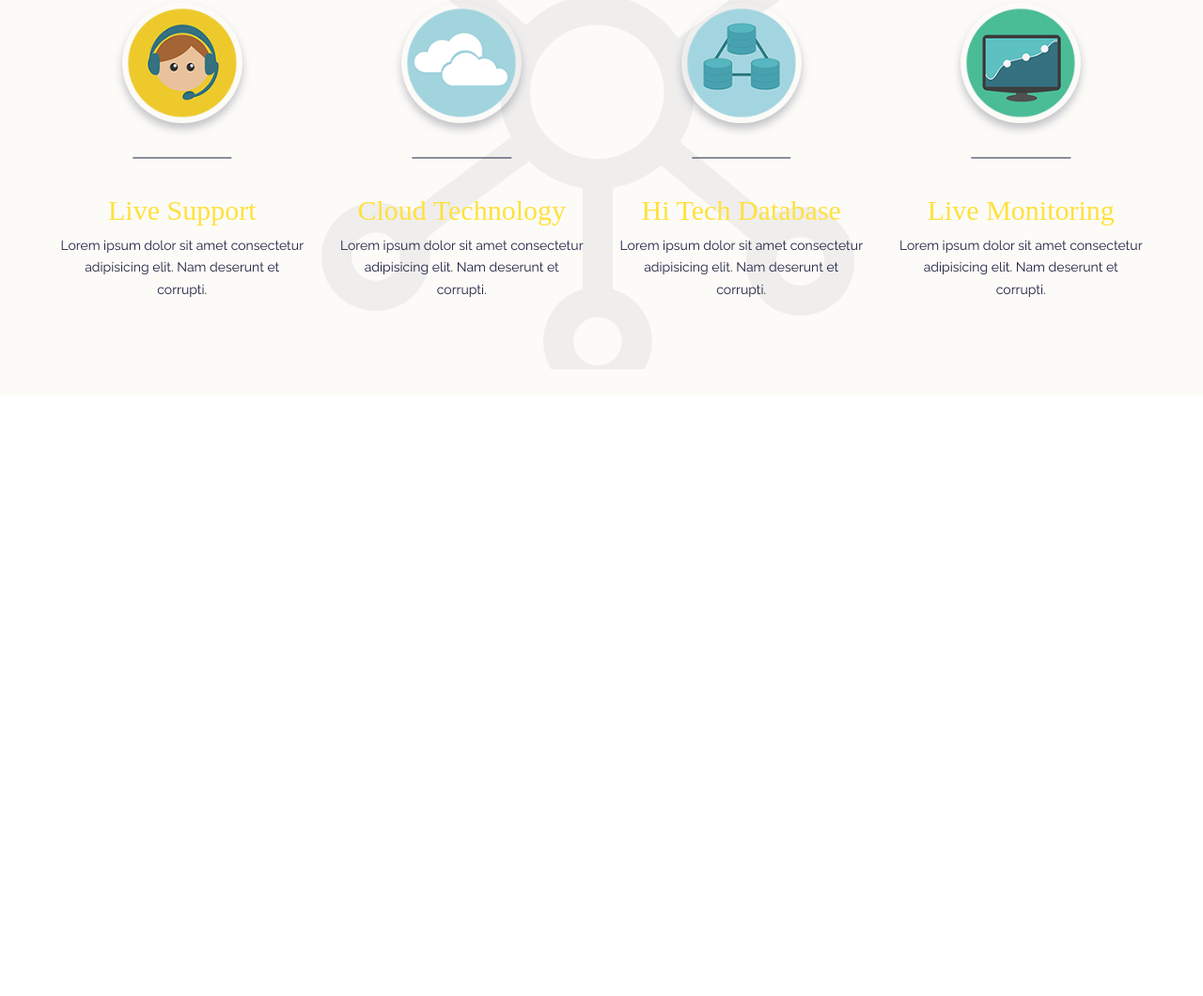
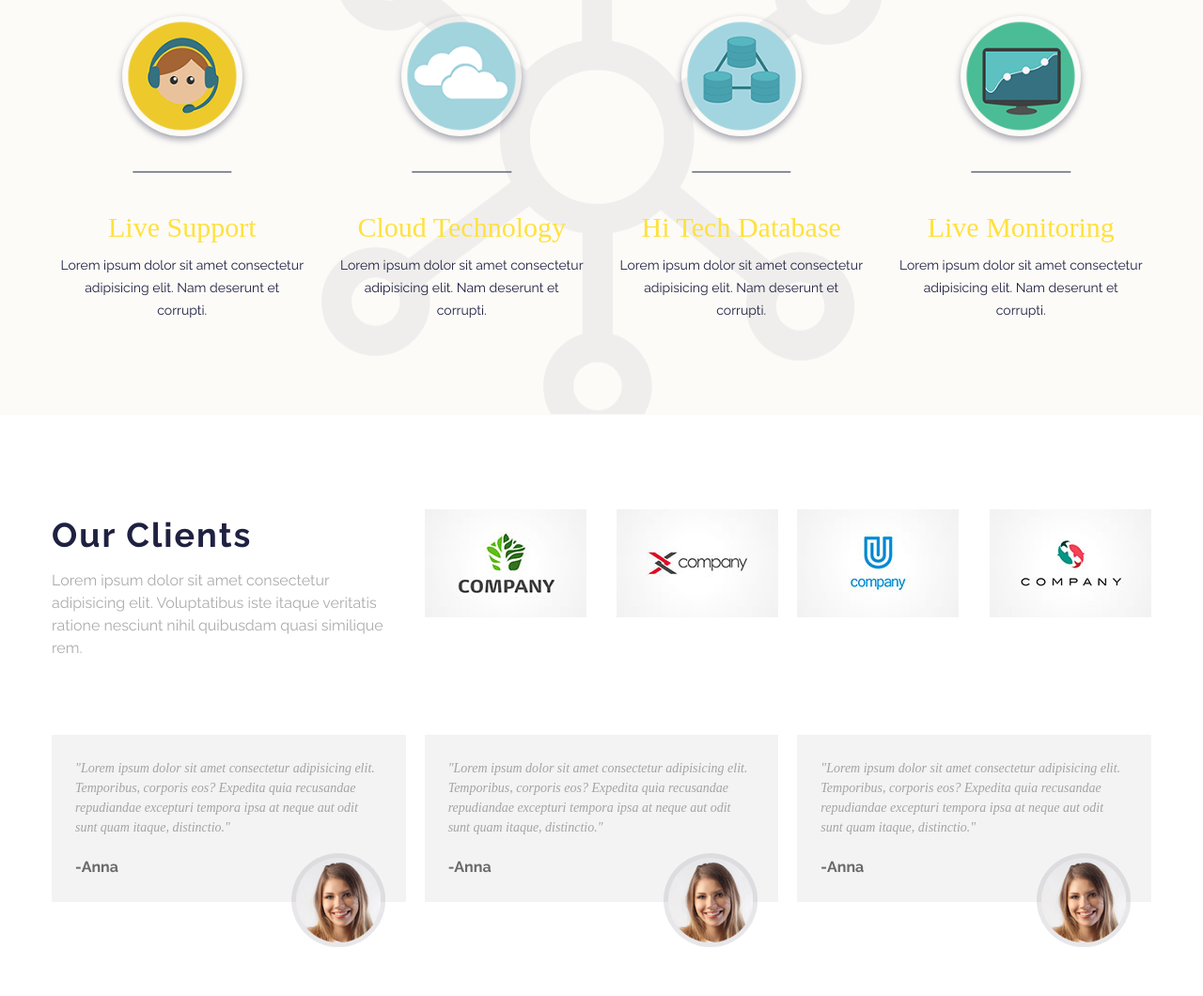
Before and after one commit to RubezicM/MaguwoHost, a website: page src/index.html in a window 1280 px wide. Shown: the part 1721-2781 px from the top of the page at 94% size. Before the commit the page ends 2142 px from the top, so only its background shows below. Drawn offline with Linux system fonts and the light colour scheme; a web font is replaced by a local one.

Commit message:
Clients and testimonials sections completed for large screens

```diff
--- a/src/index.html
+++ b/src/index.html
@@ -70,7 +70,7 @@
             <div class="split-panel split-panel--blue">
                 <div class="services">
                     <img src="img/shape-big.png" class="services__figure services__figure--image"></img>
-                    <h2 class="heading-secondary">#1 Webhost Services</h2>
+                    <h2 class="heading-secondary heading-secondary--white">#1 Webhost Services</h2>
                     <p class="paragraph paragraph--white">Lorem ipsum dolor sit amet consectetur adipisicing elit. Reiciendis labore voluptatibus, provident cupiditate
                         consectetur a similique impedit pariatur voluptates blanditiis accusantium.</p>
                     <a href="#" class="btn btn--transparent btn--medium u-text--light u-font--bold">More</a>
@@ -80,7 +80,7 @@
             <div class="split-panel split-panel--yellow">
                 <div class="services">
                     <span class="services__figure services__figure--text">.com</span>
-                    <h2 class="heading-secondary">#1 Domain Services</h2>
+                    <h2 class="heading-secondary heading-secondary--white">#1 Domain Services</h2>
                     <p class="paragraph paragraph--white">Lorem ipsum dolor sit amet consectetur adipisicing elit. Reiciendis labore voluptatibus, provident cupiditate
                         consectetur a similique impedit pariatur voluptates blanditiis accusantium.</p>
                     <a href="#" class="btn btn--transparent btn--medium u-text--light u-font--bold">More</a>
@@ -135,6 +135,55 @@
             </div>
 
         </section>
+        <section class="section-testimonials">
+            <div class="row">
+                <div class="col-1-of-3">
+                    <h2 class="heading-secondary clients__heading">Our Clients</h2>
+                    <span class="clients__heading--sub">Lorem ipsum dolor sit amet consectetur adipisicing elit. Voluptatibus iste itaque veritatis ratione nesciunt
+                        nihil quibusdam quasi similique rem.</span>
+
+                </div>
+                <div class="col-1-of-3">
+                    <div class="clients__logo-box">
+                        <img src="img/testimonials-logo-1.jpg" alt="Company #1" class="clients__image">
+                        <img src="img/testimonials-logo-2.jpg" alt="Company #1" class="clients__image">
+                    </div>
+                </div>
+                <div class="col-1-of-3">
+                    <div class="clients__logo-box">
+                        <img src="img/testimonials-logo-3.jpg" alt="Company #1" class="clients__image">
+                        <img src="img/testimonials-logo-4.jpg" alt="Company #1" class="clients__image">
+                    </div>
+                </div>
+            </div>
+            <div class="row">
+            <div class="col-1-of-3">
+                <div class="testimonial">
+                    <p class="testimonial__text">"Lorem ipsum dolor sit amet consectetur adipisicing elit. Temporibus, corporis eos? Expedita quia recusandae
+                        repudiandae excepturi tempora ipsa at neque aut odit sunt quam itaque, distinctio."</p>
+                        <p class="testimonial__name">-Anna</p>
+                    <img src="img/anna.png" alt="Anna testimonial" class="testimonial__picture">
+                </div>
+            </div>
+            <div class="col-1-of-3">
+                    <div class="testimonial">
+                            <p class="testimonial__text">"Lorem ipsum dolor sit amet consectetur adipisicing elit. Temporibus, corporis eos? Expedita quia recusandae
+                                repudiandae excepturi tempora ipsa at neque aut odit sunt quam itaque, distinctio."</p>
+                                <p class="testimonial__name">-Anna</p>
+                            <img src="img/anna.png" alt="Anna testimonial" class="testimonial__picture">
+                        </div>
+            </div>
+            <div class="col-1-of-3">
+                    <div class="testimonial">
+                            <p class="testimonial__text">"Lorem ipsum dolor sit amet consectetur adipisicing elit. Temporibus, corporis eos? Expedita quia recusandae
+                                repudiandae excepturi tempora ipsa at neque aut odit sunt quam itaque, distinctio."</p>
+                                <p class="testimonial__name">-Anna</p>
+                            <img src="img/anna.png" alt="Anna testimonial" class="testimonial__picture">
+                        </div>
+            </div>
+        </div>
+
+        </section>
     </main>
     <!--build:js -->
     <script src="scripts/main.js"></script>
--- a/src/sass/abstracts/_variables.scss
+++ b/src/sass/abstracts/_variables.scss
@@ -5,6 +5,9 @@ $color-secondary: #FFE13D;
 $color-tertiary: #2D2D2D;
 $color-white: #fff;
 
+
+$color-gray: #ACACAC;
+$color-gray-light: #F4F3F3;
 
 // GRID
 
--- a/src/sass/base/_typography.scss
+++ b/src/sass/base/_typography.scss
@@ -1,7 +1,7 @@
 body {
     font-family: 'Raleway', sans-serif;
     font-weight: 400;
-    line-height: 1.3;
+    line-height: 1.5;
     color: $color-primary;
 }
 
@@ -26,12 +26,21 @@ body {
 }
 
 .heading-secondary {
-    color: $color-white;
+
     font-weight: 700;
     font-family: $font-family-primary;
     font-size: 3.6rem;
     margin-bottom: 1rem;
     letter-spacing: .2rem;
+
+
+    &--sub {
+        color: $color-gray;
+        font-size: 1.6rem;
+    }
+    &--white {
+        color: $color-white;
+    }
 }
 
 .heading-tertiary {
--- a/src/sass/components/_features.scss
+++ b/src/sass/components/_features.scss
@@ -25,6 +25,7 @@
         }
         &:hover .features__shadow {
             transform: rotateY(180deg) translateX(-50%) scale(1.1);
+            box-shadow: 0 1rem 2rem rgba($color-primary,.15);
         }
     }
     &__icon {
@@ -37,11 +38,11 @@
         //perspective: 150rem;
     //-moz-perspective: 150rem;
     transition: all .5s;
-        z-index: -1;
+        //z-index: -1;
         width: 128px;
         height: 128px;
         border-radius: 50%;
-        box-shadow: 0 .6rem .9rem rgba($color-primary,.5);
+        box-shadow: 0 .35rem .7rem rgba($color-primary,.4);
         display: block;
         position: absolute;
         top: 0;
--- /dev/null
+++ b/src/sass/components/_testimonials.scss
@@ -0,0 +1,25 @@
+.testimonial {
+    background-color: $color-gray-light;
+    padding: 2.5rem;
+    position: relative;
+
+    &__text {
+        color: #A4A4A4;
+        font-family: $font-family-secondary;
+        font-size: 1.4rem;
+        font-style: italic;
+    }
+    &__name {
+        font-size: 1.6rem;
+        font-weight: 700;
+        display: block;
+        margin-top: 2rem;
+        color: #696969;
+    }
+    &__picture {
+        position: absolute;
+        right: 20px;
+        bottom: -50px;
+
+    }
+}
--- a/src/sass/main.scss
+++ b/src/sass/main.scss
@@ -15,6 +15,7 @@
 @import "components/logo-box";
 @import "components/services";
 @import "components/split-panel";
+@import "components/testimonials";
 
 // Layouts
 
--- a/src/sass/pages/_home.scss
+++ b/src/sass/pages/_home.scss
@@ -8,6 +8,30 @@
     //background-size: contain;
     background-color: rgba(#FAF7F1,.5);
     background-repeat: no-repeat;
-    background-position:50% 100%;
+    background-position:50% 122%;
     padding: 10rem 0;
 }
+
+.section-testimonials {
+    padding: 10rem 0;
+}
+
+// Testimonial boxes
+
+.clients {
+    &__heading--sub {
+        color: $color-gray;
+        font-size: 1.6rem;
+    }
+    &__logo-box{
+    display: flex;
+    justify-content: space-between;
+    }
+    &__heading {
+
+        p {
+            color: $color-gray;
+            font-size: 1.6rem;
+        }
+    }
+}
```
Also changed, not shown: src/css/main.css, src/img/anna.png (added), src/img/testimonials-logo-4.jpg (renamed from src/img/testimonials.logo-4.jpg).
